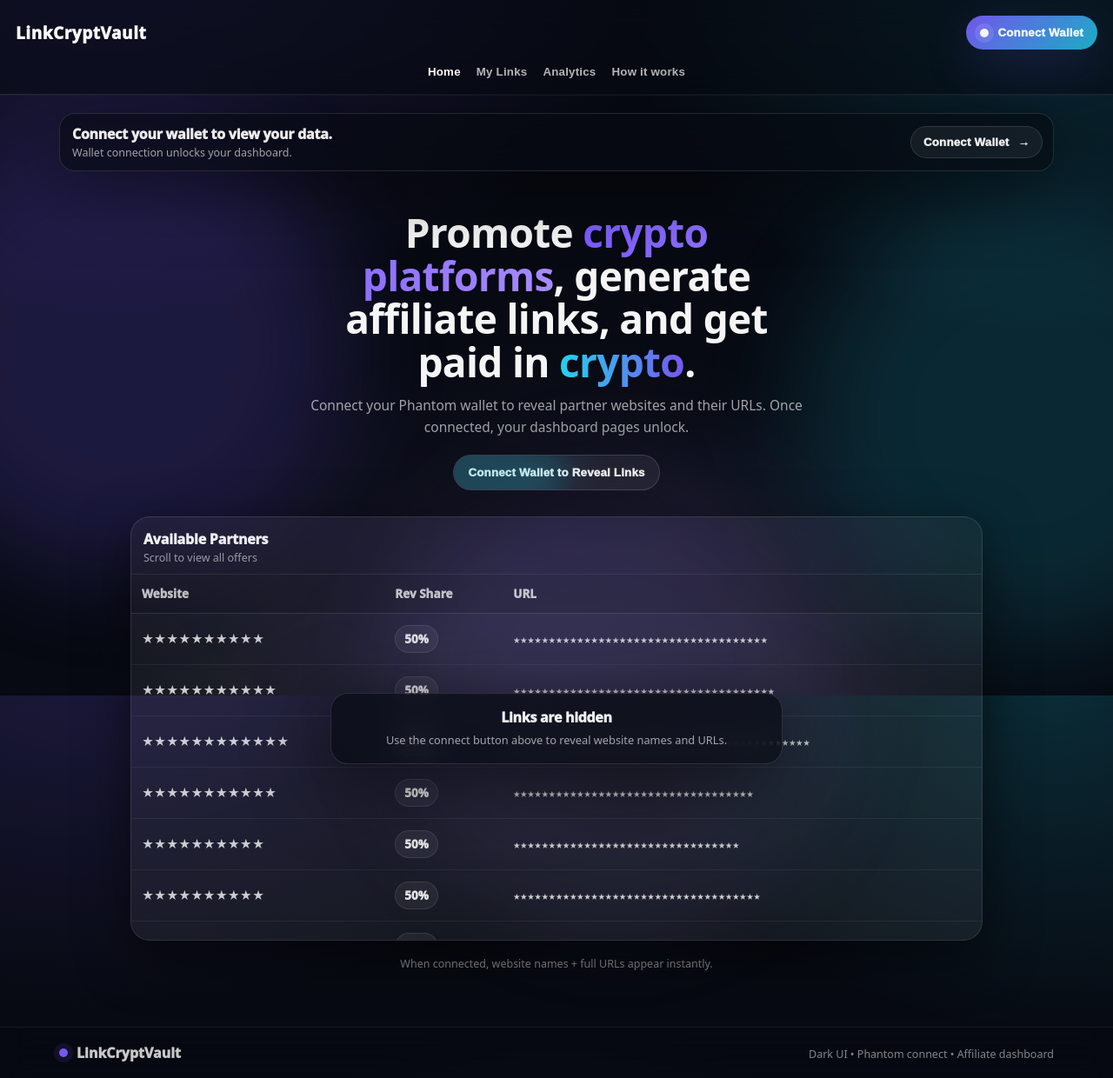
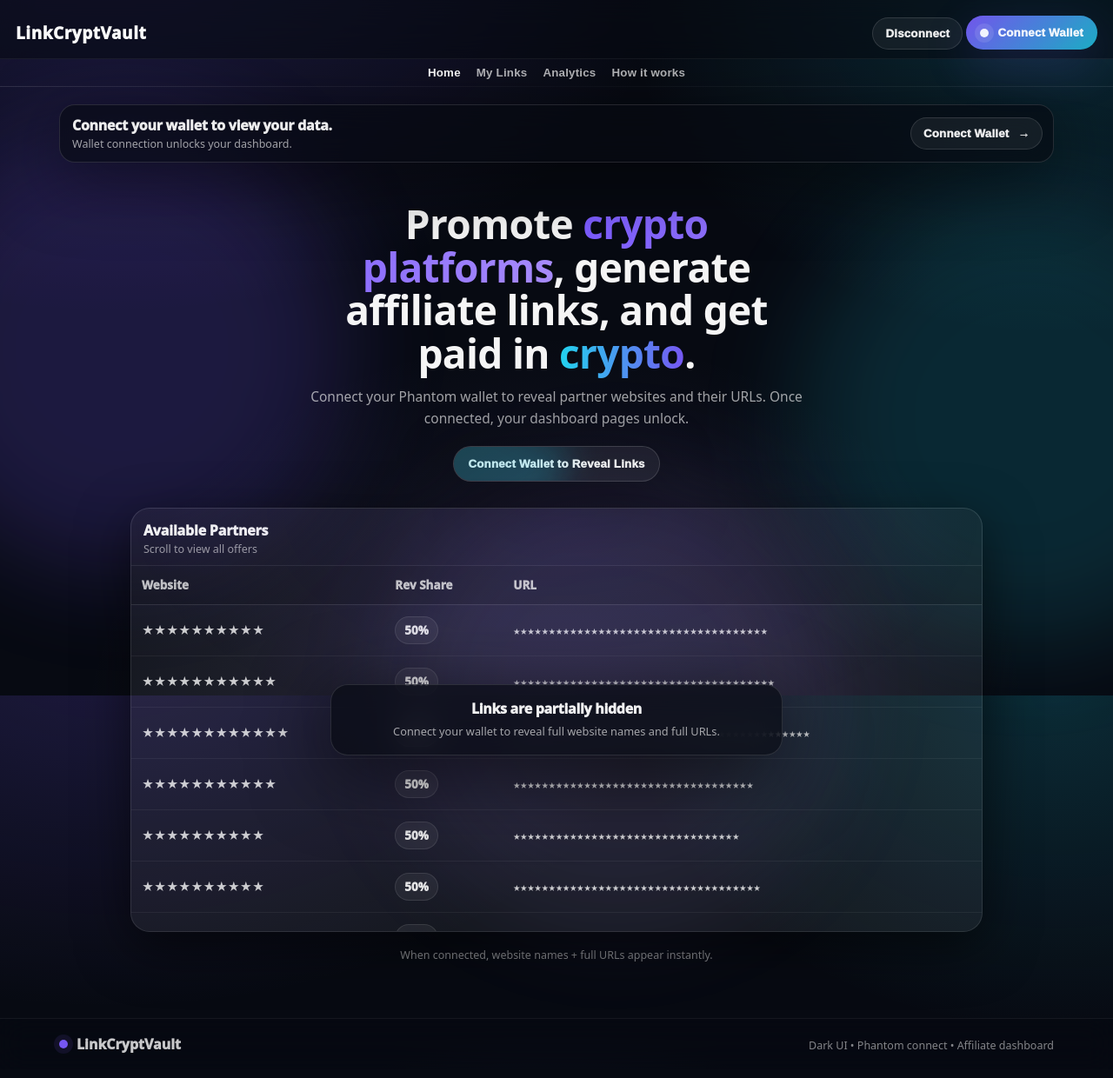
Before and after one commit to edlakin04/test32, a plain HTML site: page index.html in a window 1280 px wide. Shown: the whole page at 87% size. Drawn offline with Linux system fonts and the light colour scheme.

Commit message:
Update index.html

```diff
--- a/index.html
+++ b/index.html
@@ -15,20 +15,27 @@
       <div class="orb orb-c"></div>
     </div>
 
-    <!-- Main header: title far-left, connect button far-right -->
+    <!-- Main header: title far-left, connect/disconnect far-right -->
     <header class="header">
       <div class="header-inner header-inner-wide">
         <h1 class="brand-title">LinkCryptVault</h1>
+
+        <div class="header-actions">
+          <button id="disconnectBtn" class="btn btn-ghost btn-header" type="button" hidden>
+            Disconnect
+          </button>
 
           <button id="connectBtn" class="btn btn-primary btn-header" type="button" aria-label="Connect Wallet">
             <span class="btn-dot" aria-hidden="true"></span>
             <span id="connectBtnText">Connect Wallet</span>
           </button>
         </div>
+      </div>
+    </header>
 
-      <!-- Sub header: nav centered, faint divider below -->
-      <div class="subheader">
-        <div class="subheader-inner">
+    <!-- Tabs BELOW main header, on background -->
+    <div class="tabs-bar">
+      <div class="tabs-inner">
         <nav class="nav nav-centered" aria-label="Primary">
           <button class="nav-link is-active" data-view="home" type="button">Home</button>
           <button class="nav-link" data-view="links" type="button">My Links</button>
@@ -38,10 +45,9 @@
       </div>
       <div class="nav-divider" aria-hidden="true"></div>
     </div>
-    </header>
 
     <main class="container">
-      <!-- Banner popup (ONLY shown on My Links / Analytics when not connected) -->
+      <!-- Banner popup (ONLY shown on My Links / Analytics when NOT connected) -->
       <div id="connectBanner" class="banner" role="status" aria-live="polite" hidden>
         <div class="banner-inner">
           <div class="banner-title" id="bannerTitle">Connect your wallet to view your data.</div>
@@ -56,8 +62,6 @@
       <!-- HOME -->
       <section id="view-home" class="view is-visible" aria-label="Home">
         <div class="hero-centered">
-          <!-- removed pill entirely (no replacement) -->
-
           <h2 class="hero-title">
             Promote <span class="accent">crypto platforms</span>, generate affiliate links,
             and get paid in <span class="accent2">crypto</span>.
@@ -67,8 +71,8 @@
             Connect your Phantom wallet to reveal partner websites and their URLs. Once connected, your dashboard pages unlock.
           </p>
 
-          <!-- Keep ONLY this connect button (bottom of intro) -->
-          <div class="hero-actions-centered">
+          <!-- Intro button should disappear after connecting -->
+          <div class="hero-actions-centered" id="homeConnectWrap">
             <button id="connectStartBtn" class="btn btn-glow" type="button">
               <span class="btn-shine" aria-hidden="true"></span>
               Connect Wallet to Reveal Links
@@ -94,18 +98,16 @@
                     <th>URL</th>
                   </tr>
                 </thead>
-                <tbody id="partnersTbody">
-                  <!-- Filled by JS -->
-                </tbody>
+                <tbody id="partnersTbody"></tbody>
               </table>
             </div>
 
-            <!-- Overlay has NO connect button now (as requested) -->
+            <!-- Overlay has NO button, and ONLY appears when disconnected -->
             <div id="revealOverlay" class="reveal-overlay" role="group" aria-label="Connect to reveal links">
               <div class="reveal-box">
-                <div class="reveal-title">Links are hidden</div>
+                <div class="reveal-title">Links are partially hidden</div>
                 <div class="reveal-sub">
-                  Use the connect button above to reveal website names and URLs.
+                  Connect your wallet to reveal full website names and full URLs.
                 </div>
               </div>
             </div>
```
Lines whose indentation alone changed are shown as unchanged.
